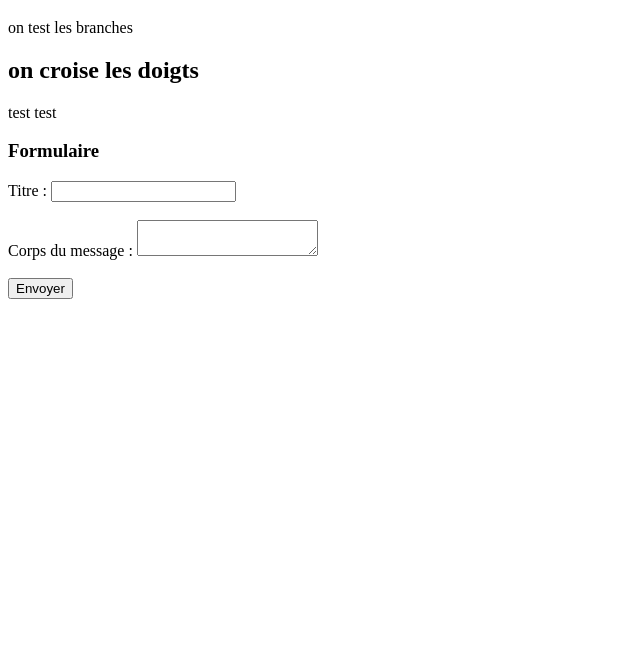
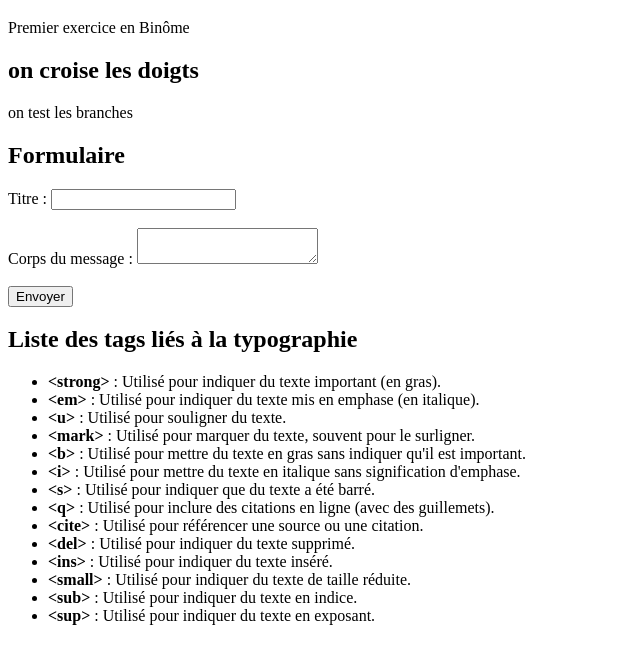
Before and after one commit to CharleneBo/CharlenBo.github.io, a plain HTML site: page index.html in a window 1280 px wide. Shown: the part 61-724 px from the top of the page, without its empty margins (0-640 px from the left). Drawn offline with Linux system fonts and the light colour scheme.

Commit message:
ajout de la liste des typo dans index.html

```diff
--- a/index.html
+++ b/index.html
@@ -8,11 +8,13 @@
 <body>
 
     <h1>Coucou</h1>
+    <p>Premier exercice en Binôme </p>
+
+    <h2>on croise les doigts </h2>
     <p>on test les branches</p>
-    <h2>on croise les doigts </h2>
-    <p>test test </p>
 
-    <h3>Formulaire</h3>
+
+    <h2>Formulaire</h2>
      <form action="https://jsonplaceholder.typicode.com/posts" method="POST">
         <label for="title">Titre :</label>
         <input type="text" id="title" name="title" required>
@@ -25,5 +27,23 @@
         <button type="submit">Envoyer</button>
     </form>
 
+     <h2>Liste des tags liés à la typographie</h2>
+    <ul>
+        <li><strong>&lt;strong&gt;</strong> : Utilisé pour indiquer du texte important (en gras).</li>
+        <li><strong>&lt;em&gt;</strong> : Utilisé pour indiquer du texte mis en emphase (en italique).</li>
+        <li><strong>&lt;u&gt;</strong> : Utilisé pour souligner du texte.</li>
+        <li><strong>&lt;mark&gt;</strong> : Utilisé pour marquer du texte, souvent pour le surligner.</li>
+        <li><strong>&lt;b&gt;</strong> : Utilisé pour mettre du texte en gras sans indiquer qu'il est important.</li>
+        <li><strong>&lt;i&gt;</strong> : Utilisé pour mettre du texte en italique sans signification d'emphase.</li>
+        <li><strong>&lt;s&gt;</strong> : Utilisé pour indiquer que du texte a été barré.</li>
+        <li><strong>&lt;q&gt;</strong> : Utilisé pour inclure des citations en ligne (avec des guillemets).</li>
+        <li><strong>&lt;cite&gt;</strong> : Utilisé pour référencer une source ou une citation.</li>
+        <li><strong>&lt;del&gt;</strong> : Utilisé pour indiquer du texte supprimé.</li>
+        <li><strong>&lt;ins&gt;</strong> : Utilisé pour indiquer du texte inséré.</li>
+        <li><strong>&lt;small&gt;</strong> : Utilisé pour indiquer du texte de taille réduite.</li>
+        <li><strong>&lt;sub&gt;</strong> : Utilisé pour indiquer du texte en indice.</li>
+        <li><strong>&lt;sup&gt;</strong> : Utilisé pour indiquer du texte en exposant.</li>
+    </ul>
+
 </body>
 </html>
```
